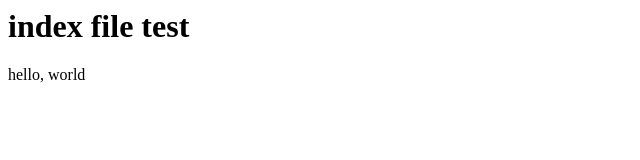
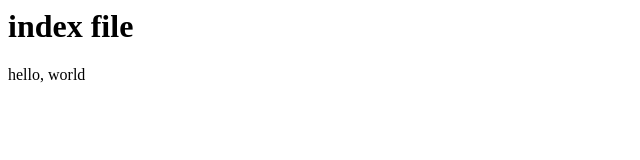
Before and after one commit to fishpanda2020/git_learning, a plain HTML site: page index.html in a window 1280 px wide. Shown: the full height of the page, 0-640 px from the left. Drawn offline with Linux system fonts and the light colour scheme.

Commit message:
modify index.html

```diff
--- a/index.html
+++ b/index.html
@@ -1,5 +1,5 @@
 <head>
-<h1>index file  test</h1>
+<h1>index file </h1>
 </head>
 
 <body>
```
